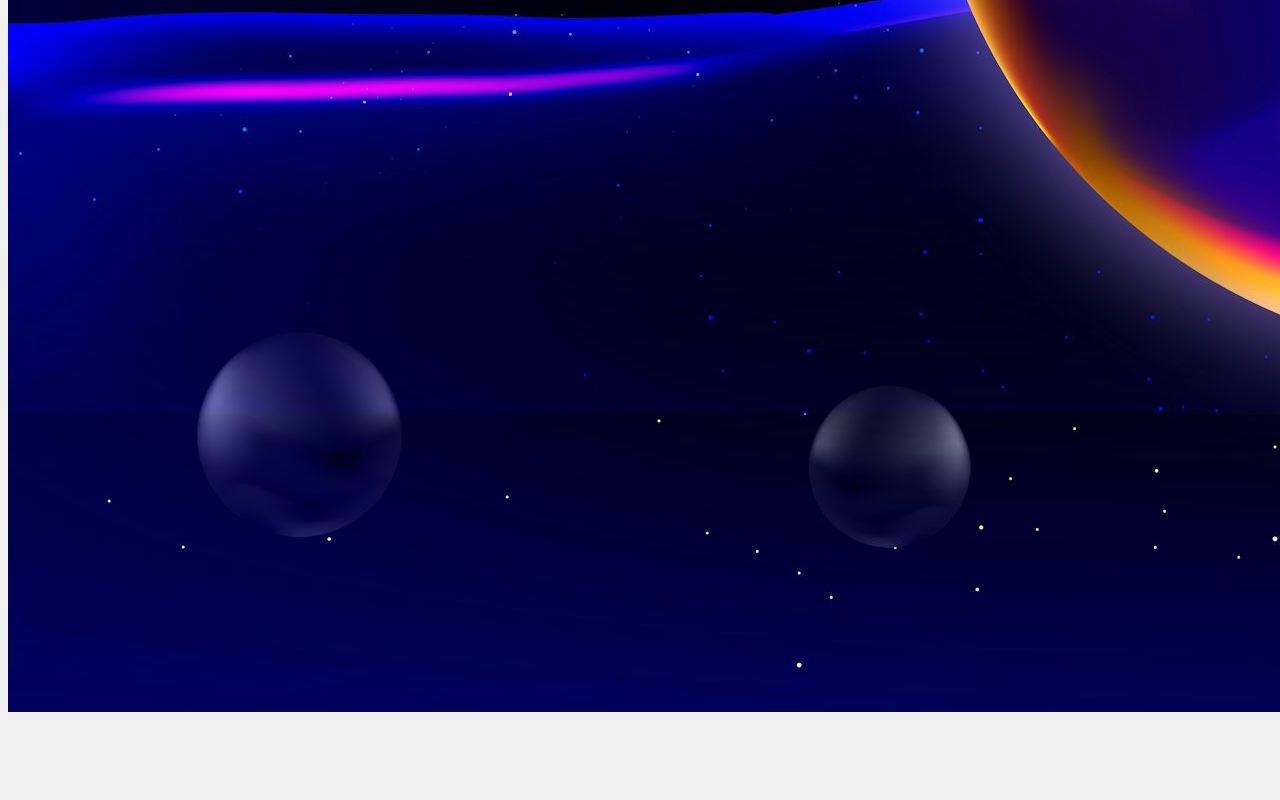
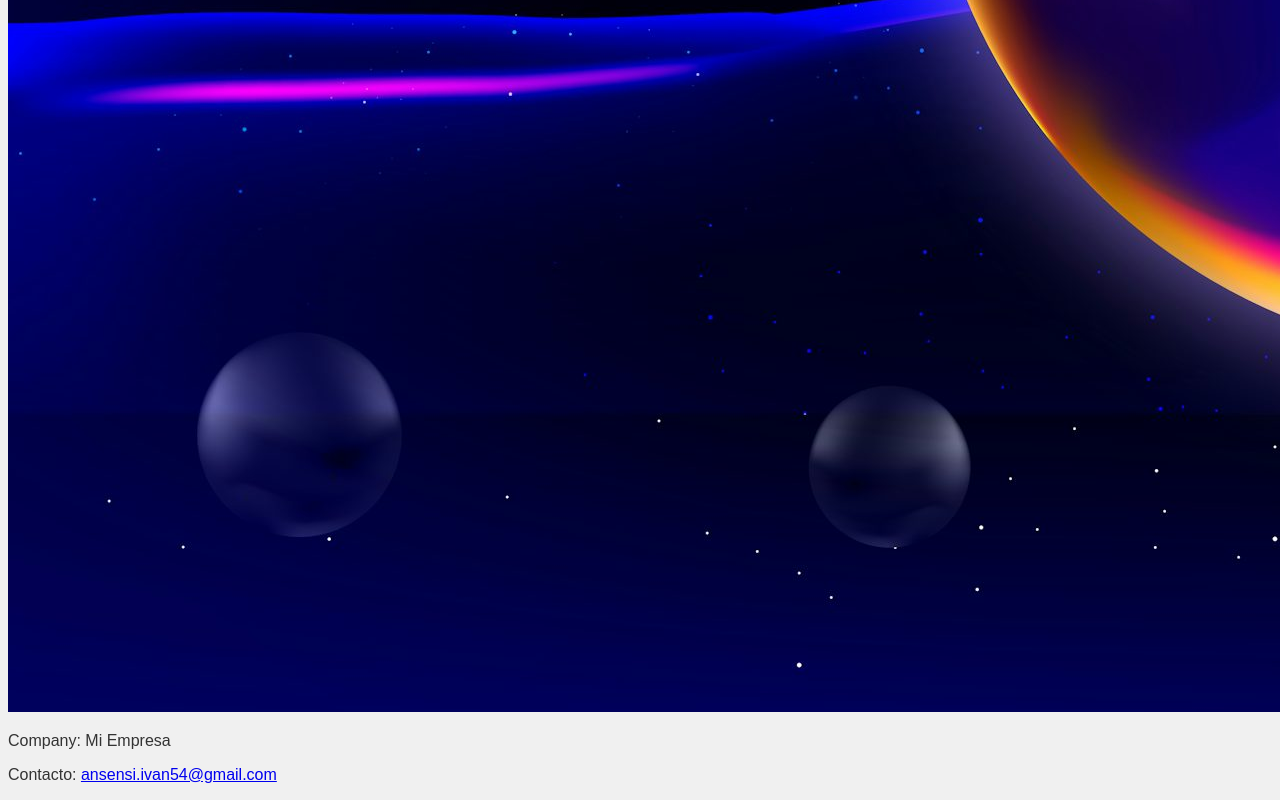
Before and after one commit to ivansensi54/Exercise-Unit5_website, a plain HTML site: page index.html in a window 1280 px wide. Shown: the part 1277-2077 px from the top of the page. Before the commit the page ends 2001 px from the top, so only its background shows below. Drawn offline with Linux system fonts and the light colour scheme.

Commit message:
Contact information

```diff
--- a/index.html
+++ b/index.html
@@ -11,5 +11,8 @@
     <img src="picture.jpg" alt="imagen">
 </body>
 <footer>
+    <p>Company: Mi Empresa</p>
+    <p>Contacto: <a href="mailto:ansensi.ivan54@gmail.com">ansensi.ivan54@gmail.com</a></p>
 </footer>
+
 </html>
```
